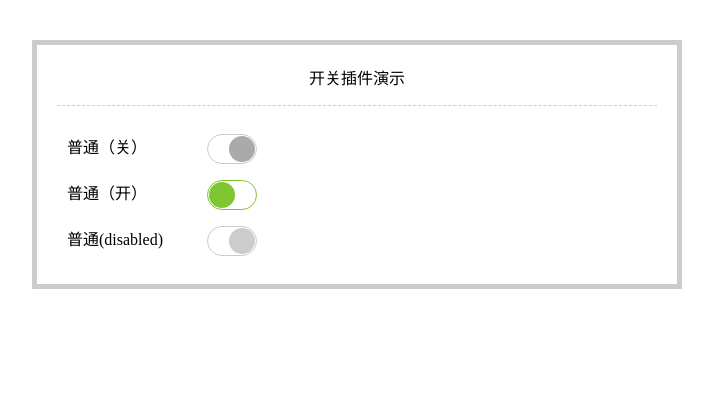
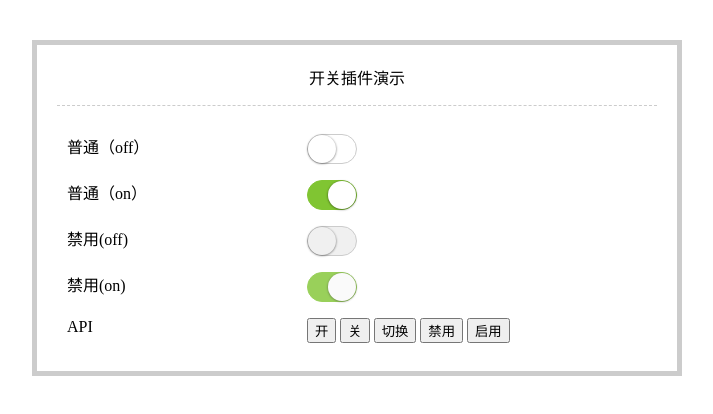
Before and after one commit to wangxing218/ui-switch, a plain HTML site: page test/demo.html in a window 1280 px wide. Shown: the whole page, without its empty margins (283-996 px from the left). Drawn offline with nearby package versions, Linux system fonts and the light colour scheme.

Commit message:
改变开关样式； 修复ie8下的禁用bug; 完善文档及demo演示。

```diff
--- a/src/ui-switch.css
+++ b/src/ui-switch.css
@@ -10,9 +10,10 @@ span.ui-switch {
     display: inline-block;
     position: relative;
     border: 1px solid #ccc;
+    background-color: #fff;
     height: 28px;
     width: 48px;
-    border-radius: 18px;
+    border-radius: 20px;
     vertical-align: middle;
     cursor: pointer;
     outline: none;
@@ -20,54 +21,101 @@ span.ui-switch {
     -moz-user-select: none;
     -ms-user-select: none;
     user-select: none;
+    -webkit-transition: background-color .15s ease-out;
+    transition: background-color .15s ease-out;
+}
+
+span.ui-switch.off {
+    background-color: #ccc;
 }
 
 span.ui-switch:after {
     content: "";
     display: block;
-    width: 26px;
-    height: 26px;
-    border-radius: 14px;
-    background-color: #aaa;
+    width: 28px;
+    height: 28px;
+    border-radius: 16px;
+    background-color: #fff;
+    box-shadow: 0 0.5px 2px 0.5px rgba(0, 0, 0, 0.38);
     position: absolute;
-    top: 1px;
-    left: 21px;
-    transition: all .15s ease;
-    -webkit-transition: all .15s ease;
+    top: 0;
+    left: 0;
+    -webkit-transform: translate(0, 0);
+    transform: translate(0, 0);
+    -webkit-transition: -webkit-transform .15s ease-out;
+    transition: transform .15s ease;
+}
+
+span.ui-switch.off:after {
+    width: 24px;
+    background-color: #fff;
 }
 
 input.ui-switch:checked+span.ui-switch {
     border-color: #80C532;
+    background-color: #80C532;
 }
 
 span.ui-switch.on {
     border-color: #80C532;
+    background-color: #80C532;
 }
 
 input.ui-switch:checked+span.ui-switch:after {
-    background-color: #80C532;
-    left: 1px;
+    background-color: #fff;
+    border-color: #fff;
+    -webkit-transform: translate(20px, 0);
+    transform: translate(20px, 0);
 }
 
 span.ui-switch.on:after {
-    background-color: #80C532;
-    left: 1px;
+    width: 24px;
+    background-color: #fff;
+    border-color: #fff;
+    left: auto;
+    right: 0;
 }
 
 input.ui-switch:disabled + span.ui-switch {
     border-color: #ccc;
     cursor: not-allowed;
+    background-color: #f0f0f0;
 }
 
 span.ui-switch.disabled {
+    background-color: #ccc;
     border-color: #ccc;
     cursor: not-allowed;
 }
 
 input.ui-switch:disabled+span.ui-switch:after {
-    background-color: #ccc;
+    background-color: #f0f0f0;
 }
 
 span.ui-switch.disabled:after {
-    background-color: #ccc;
+    background-color: #f0f0f0;
+    width: 24px;
 }
+
+input.ui-switch:disabled:checked + span.ui-switch {
+    border-color: #80C532;
+    cursor: not-allowed;
+    background-color: #80C532;
+    opacity: .8;
+}
+
+span.ui-switch.disabled.on {
+    border-color: #80C532;
+    background-color: #80C532;
+    cursor: not-allowed;
+    filter: alpha(opacity=80);
+}
+
+input.ui-switch:disabled:checked+span.ui-switch:after {
+    background-color: #fafafa;
+}
+
+span.ui-switch.disabled.on:after {
+    background-color: #fafafa;
+    width: 24px;
+}
--- a/src/ui-switch.js
+++ b/src/ui-switch.js
@@ -74,6 +74,7 @@
             if(this._lowIE){
                 this[this.status]();
                 this.disabled ?  this.disable() : null;
+                this._wrap.removeClass(this.status == 'off' ? 'on':'off').addClass(this.status);
             }
             return this;
         },
--- a/test/demo.html
+++ b/test/demo.html
@@ -48,27 +48,47 @@
         <table class="demo-table">
             <caption>开关插件演示</caption>
             <tr>
-                <td style="width:120px;">
-                    <label>普通（关）</label>
+                <td style="width:40%;">
+                    <label>普通（off）</label>
                 </td>
                 <td>
-                    <input class="ui-switch" type="checkbox" value="1">
+                    <input class="ui-switch" id="us_01" type="checkbox" value="1">
                 </td>
             </tr>
             <tr>
                 <td style="width:120px;">
-                    <label>普通（开）</label>
+                    <label>普通（on）</label>
                 </td>
                 <td>
-                    <input class="ui-switch" type="checkbox" checked="checked" value="1">
+                    <input class="ui-switch" id="us_02" type="checkbox" checked="checked" value="1">
                 </td>
             </tr>
             <tr>
                 <td>
-                    <label>普通(disabled)</label>
+                    <label>禁用(off)</label>
                 </td>
                 <td>
-                    <input class="ui-switch" type="checkbox" id="sw" disabled value="1">
+                    <input class="ui-switch" type="checkbox" id="us_03" disabled value="1">
+                </td>
+            </tr>
+            <tr>
+                <td>
+                    <label>禁用(on)</label>
+                </td>
+                <td>
+                    <input class="ui-switch" type="checkbox" id="us_04" disabled checked="checked" value="1">
+                </td>
+            </tr>
+            <tr>
+                <td>
+                    <label>API</label>
+                </td>
+                <td>
+                    <button onclick="us.on()">开</button>
+                    <button onclick="us.off()">关</button>
+                    <button onclick="us.toggle()">切换</button>
+                    <button onclick="us.disable()">禁用</button>
+                    <button onclick="us.enable()">启用</button>
                 </td>
             </tr>
         </table>
@@ -77,18 +97,32 @@
 <script src="http://libs.baidu.com/jquery/1.11.1/jquery.min.js"></script>
 <script src="../src/ui-switch.js"></script>
 <script>
-
+// 实例化所有的开关
 $('.ui-switch').ui_switch();
 
-var sw = $('#sw').data('ui-switch');
+// 取得已实例的开关对象
+var us = $('#us_01').data('ui-switch');
 
+// 点击事件
+us.click = function(stauts, el) {
+    console.log('click', stauts, this.val());
+};
 
-sw.click = function(stauts, el) {
-    console.log('click', stauts, el.val());
-}
-sw.change = function(stauts, el) {
+// 状态改变事件
+us.change = function(stauts, el) {
     console.log('change', stauts, el.val());
-}
+};
+
+// API
+
+// us.on()          //开
+// us.off()         //关
+// us.toggle()      //切换
+// us.disable()     //禁用
+// us.enable()      //启用
+// us.getStatus()   //获取开关状态
+// us.val()         //获取value
+//
 </script>
 
 </html>
```
Also changed, not shown: 1 other file.
